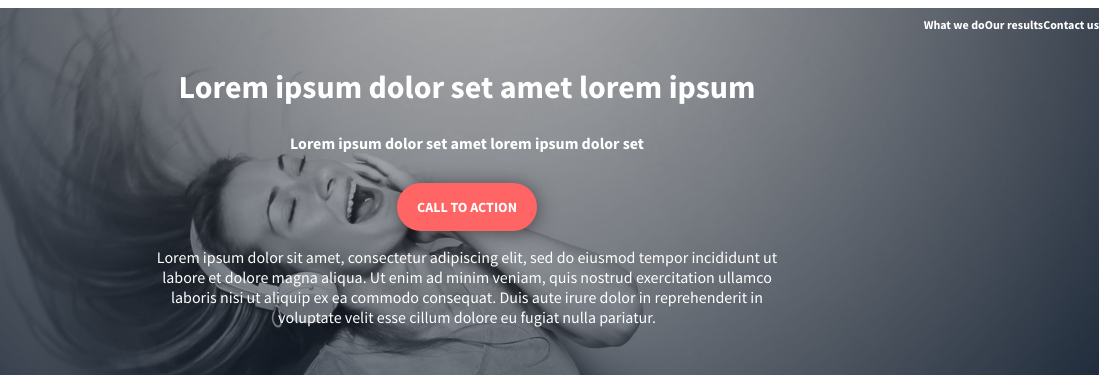
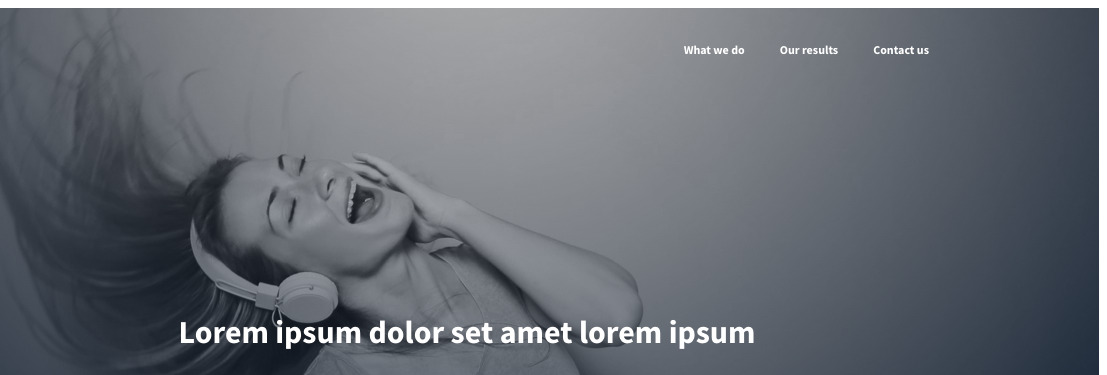
Before and after one commit to Jaylenperez/atlas-headphones, a plain HTML site: page index.html in a window 1280 px wide. Shown: the top 375 px of the page, 173-1280 px from the left. Drawn offline with Linux system fonts and the light colour scheme.

Commit message:
add spacing inbetween header top and header bottom

```diff
--- a/styles.css
+++ b/styles.css
@@ -45,20 +45,23 @@ header {
 
 /* NAV MENU CONTAINER */
 .nav-container {
-    display: flex;
-    justify-content: flex-start;
-    align-items: center;
-    list-style-type: none;
-    padding: 0;
+    position: relative;
+    width: 100%;
+    height: 60px;
 }
 
 /* NAVIGATION LIST STYLING */
 .nav-menu {
+    position: absolute;
+    right: 150px; /* align menu to right side of container */
     display: flex;
+    justify-content: space-between;
+    align-items: center;
+    width: auto; /* menu adjusts automatically based on content */
+    padding-right: 20px; /* Add padding to push links apart */
+    top: 30px;
+    font-weight: bold;
     list-style-type: none;
-    padding: 0;
-    margin: 0;
-    margin-left: 20px;
 }
 
 /* WHAT WE DO, OUR RESULTS, AND CONTACT US */
@@ -67,10 +70,12 @@ header {
     color: #FFFFFF;
     text-decoration: none;
     font-size: 12px;
+    margin-left: 35px;
 }
 
 /* HEADER MAIN CONTENT */
 .header-bottom {
+    padding-top: 245px;
     text-align: center;
     color: #FFF;
 }
```
